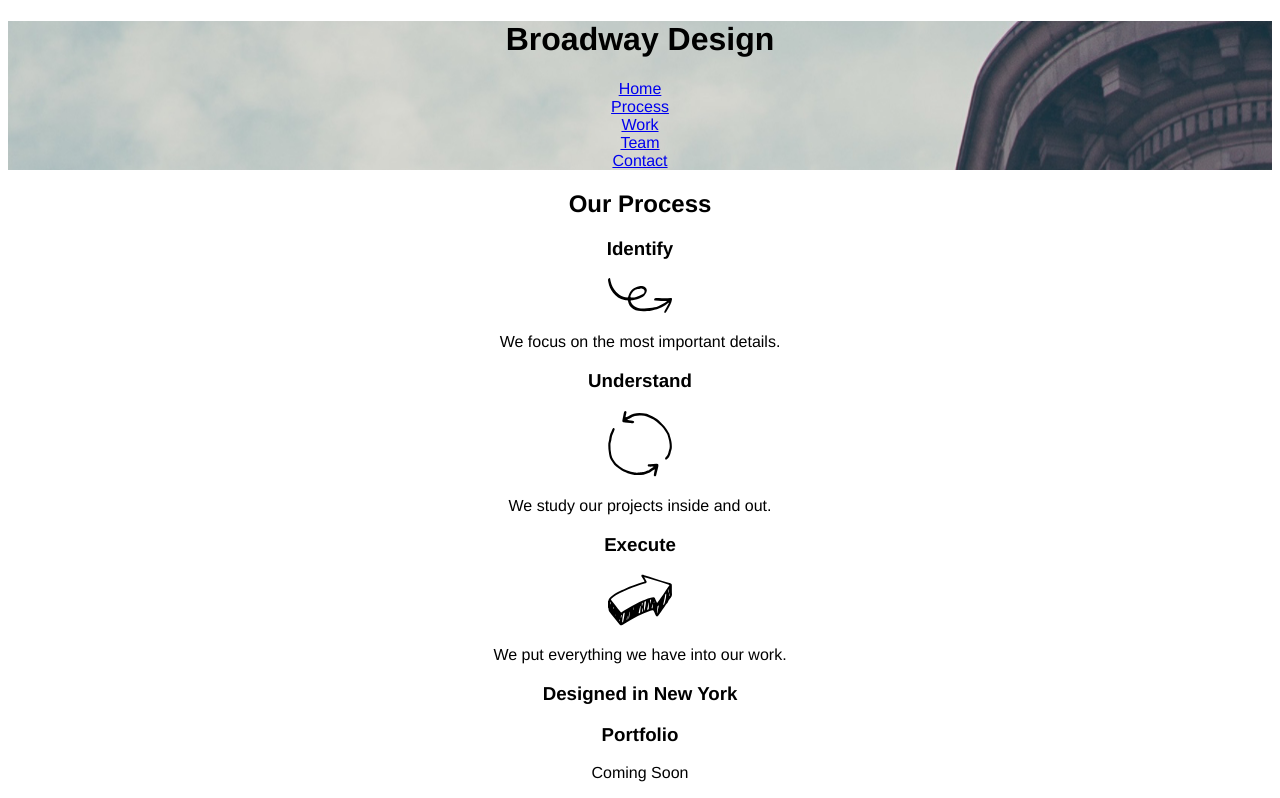
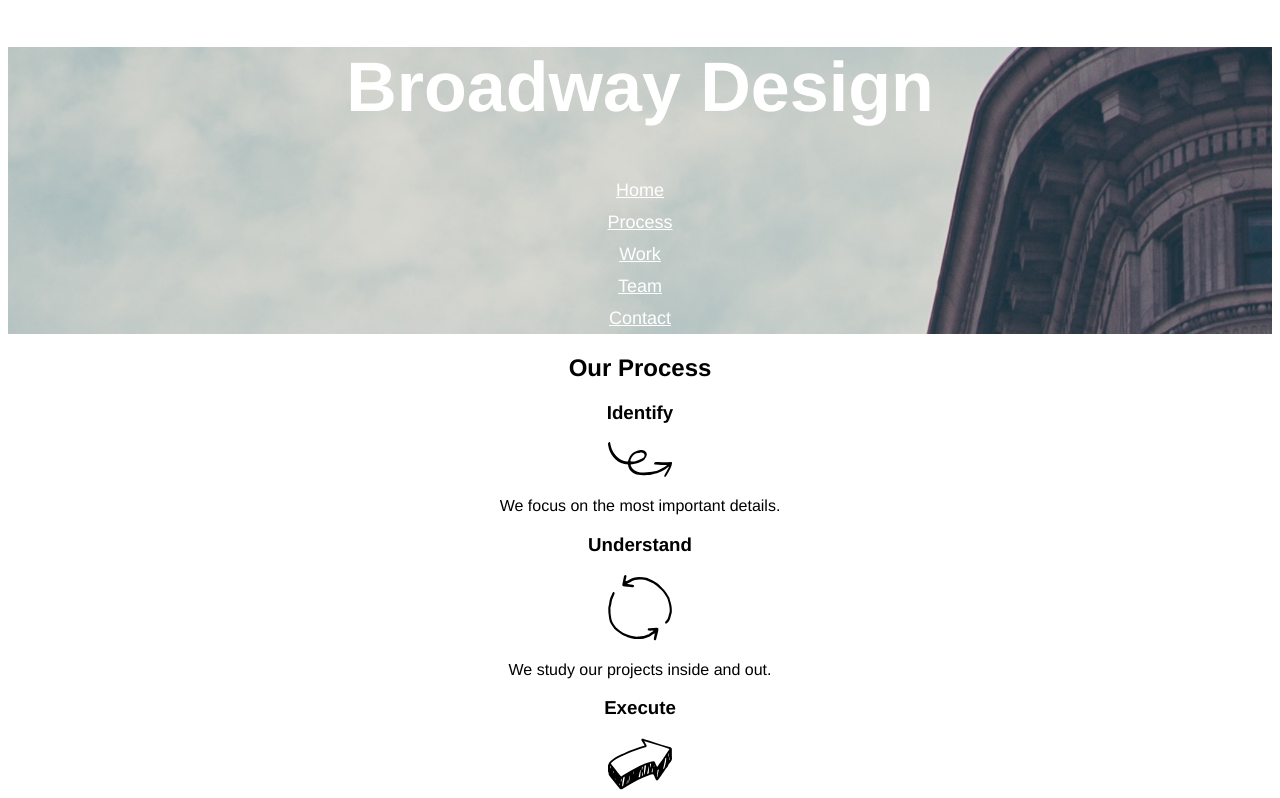
Before and after one commit to carolynhaines/Broadway, a plain HTML site: page index.html in a window 1280 px wide. Shown: the top 798 px of the page. Drawn offline with Linux system fonts and the light colour scheme.

Commit message:
Add Header Styling

```diff
--- a/resources/css/style.css
+++ b/resources/css/style.css
@@ -6,3 +6,15 @@ body {
 .header {
   background-image: url("../images/the-flatiron-building.png");
 }
+
+h1 {
+  font-size: 70px;
+  font-weight: bold;
+  color: White;
+}
+
+.nav {
+  font-size: 18px;
+  color: White;
+  line-height: 32px;
+}
```
